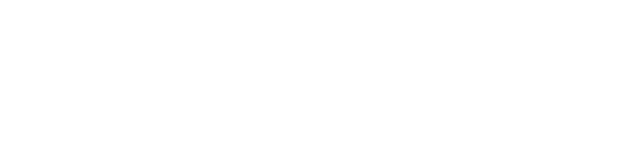
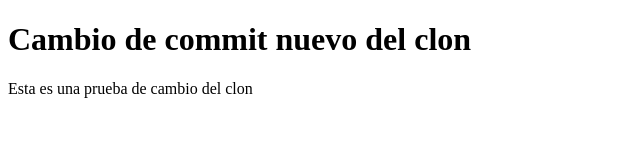
Before and after one commit to Leixhik/PruebaSesion, a plain HTML site: page index.html in a window 1280 px wide. Shown: the whole page, without its empty margins (0-640 px from the left). Drawn offline with Linux system fonts and the light colour scheme.

Commit message:
Se realizaron cambios de prueba del clon

```diff
--- a/index.html
+++ b/index.html
@@ -6,6 +6,7 @@
     <title>Document</title>
 </head>
 <body>
-
+    <h1>Cambio de commit nuevo del clon</h1>
+    <p>Esta es una prueba de cambio del clon</p>
 </body>
 </html>
```
